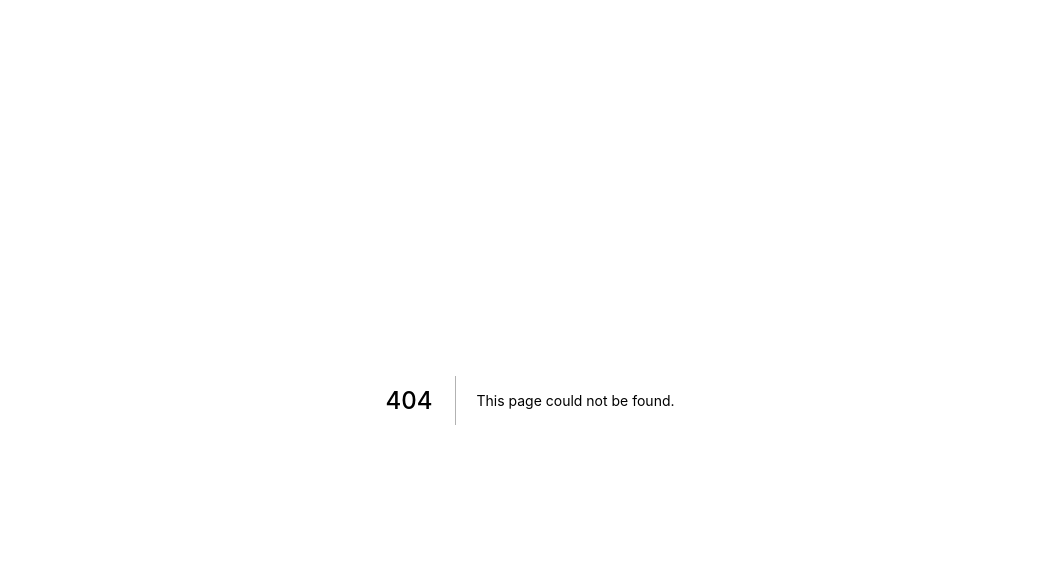
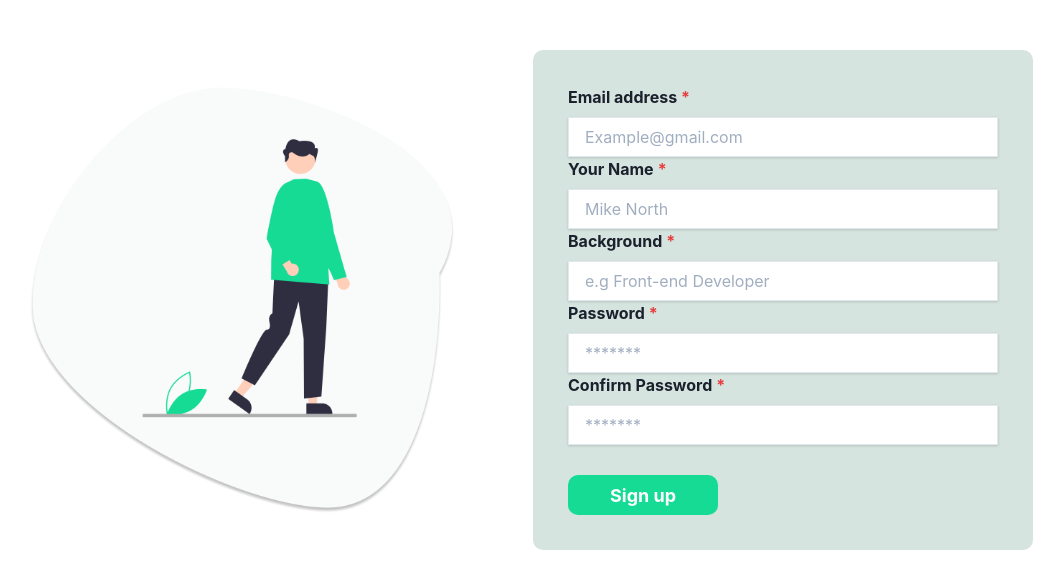
Before and after one commit to ashiskumar-1999/Idea-Quest, a Next.js app: page /signup in a window 1280 px wide. Before the commit this address had no page. Shown: the top 588 px of the page, without its empty margins (110-1174 px from the left). Built offline with nearby package versions, Linux system fonts and the light colour scheme.

Commit message:
PageLayout, Signin,SIgnup, FormCard, IdeaviewCard components have been added.

```diff
--- /dev/null
+++ b/components/Button.js
@@ -0,0 +1,22 @@
+import React from "react"
+import { Box } from "@chakra-ui/react"
+
+const Button = ({ label, onClick }) => {
+  return (
+    <Box
+      as="button"
+      w="150px"
+      h="40px"
+      bg="#15DB95"
+      color="#ffffff"
+      borderRadius="10px"
+      fontSize="18px"
+      fontWeight="bold"
+      onClick={onClick}
+    >
+      {label}
+    </Box>
+  )
+}
+
+export default Button
--- /dev/null
+++ b/components/FormCard.js
@@ -0,0 +1,12 @@
+import React from "react"
+import { Box } from "@chakra-ui/react"
+
+function FormCard({ children }) {
+  return (
+    <Box w="500px" h="40%" p="35px" bg="#D6E4DF" borderRadius="10px">
+      {children}
+    </Box>
+  )
+}
+
+export default FormCard
--- /dev/null
+++ b/components/PageLayout.js
@@ -0,0 +1,18 @@
+import React from "react"
+import { Flex } from "@chakra-ui/react"
+
+const PageLayout = ({ children, isDirection }) => {
+  return (
+    <Flex
+      direction={isDirection ? "column" : "row"}
+      justifyContent="space-around"
+      alignItems="center"
+      mx={["60px", "80px", "80px", "100px", "100px"]}
+      my="50px"
+    >
+      {children}
+    </Flex>
+  )
+}
+
+export default PageLayout
--- a/pages/_app.js
+++ b/pages/_app.js
@@ -1,7 +1,11 @@
-import '../styles/globals.css'
+import { ChakraProvider } from "@chakra-ui/react"
 
 function MyApp({ Component, pageProps }) {
-  return <Component {...pageProps} />
+  return (
+    <ChakraProvider>
+      <Component {...pageProps} />
+    </ChakraProvider>
+  )
 }
 
 export default MyApp
--- /dev/null
+++ b/pages/signup.js
@@ -0,0 +1,98 @@
+import React, { useState } from "react"
+import { Box, FormControl, FormLabel, Input, Image } from "@chakra-ui/react"
+import FormCard from "../components/FormCard"
+import Button from "../components/Button"
+import PageLayout from "../components/PageLayout"
+
+const SignupForm = () => {
+  const [email, setEmail] = useState("")
+  const [name, setName] = useState("")
+  const [role, setRole] = useState("")
+  const [password, setPassword] = useState("")
+  return (
+    <form>
+      <FormControl isRequired>
+        <FormLabel htmlFor="email" fontWeight="bold">
+          Email address
+        </FormLabel>
+        <Input
+          id="email"
+          type="email"
+          bg="#ffffff"
+          borderRadius="none"
+          placeholder="Example@gmail.com"
+          boxShadow="base"
+          value={email}
+          onChange={(e) => setEmail(e.target.value)}
+        />
+        <FormLabel htmlFor="email" fontWeight="bold">
+          Your Name
+        </FormLabel>
+        <Input
+          id="name"
+          type="text"
+          bg="#ffffff"
+          borderRadius="none"
+          placeholder="Mike North"
+          boxShadow="base"
+          value={name}
+          onChange={(e) => setName(e.target.value)}
+        />
+        <FormLabel htmlFor="email" fontWeight="bold">
+          Background
+        </FormLabel>
+        <Input
+          id="background"
+          type="text"
+          bg="#ffffff"
+          borderRadius="none"
+          placeholder="e.g Front-end Developer"
+          boxShadow="base"
+          value={role}
+          onChange={(e) => setRole(e.target.value)}
+        />
+        <FormLabel htmlFor="email" fontWeight="bold">
+          Password
+        </FormLabel>
+        <Input
+          id="password"
+          type="password"
+          bg="#ffffff"
+          borderRadius="none"
+          placeholder="*******"
+          boxShadow="base"
+        />
+        <FormLabel htmlFor="email" fontWeight="bold">
+          Confirm Password
+        </FormLabel>
+        <Input
+          id="password"
+          type="password"
+          bg="#ffffff"
+          borderRadius="none"
+          placeholder="*******"
+          boxShadow="base"
+        />
+      </FormControl>
+      <Box mt="30px">
+        <Button label="Sign up" onClick />
+      </Box>
+    </form>
+  )
+}
+
+const Signup = () => {
+  return (
+    <PageLayout>
+      <Box maxW="40%">
+        <Image src="/Signupillustartion.png" alt="Signup Illustration" />
+      </Box>
+
+      <FormCard>
+        <SignupForm />
+      </FormCard>
+    </PageLayout>
+  )
+}
+
+export default Signup
--- a/styles/globals.css
+++ /dev/null
@@ -1,16 +0,0 @@
-html,
-body {
-  padding: 0;
-  margin: 0;
-  font-family: -apple-system, BlinkMacSystemFont, Segoe UI, Roboto, Oxygen,
-    Ubuntu, Cantarell, Fira Sans, Droid Sans, Helvetica Neue, sans-serif;
-}
-
-a {
-  color: inherit;
-  text-decoration: none;
-}
-
-* {
-  box-sizing: border-box;
-}
```
Also changed, not shown: components/IdeaviewCard.js (added, +31 -0 lines), package.json (+6 -1 lines), pages/index.js (+9 -64 lines), pages/signin.js (added, +62 -0 lines), styles/Home.module.css (deleted, +0 -116 lines), public/Signupillustartion.png (added), 1 other file (tests, documents, lock files or other folders).
